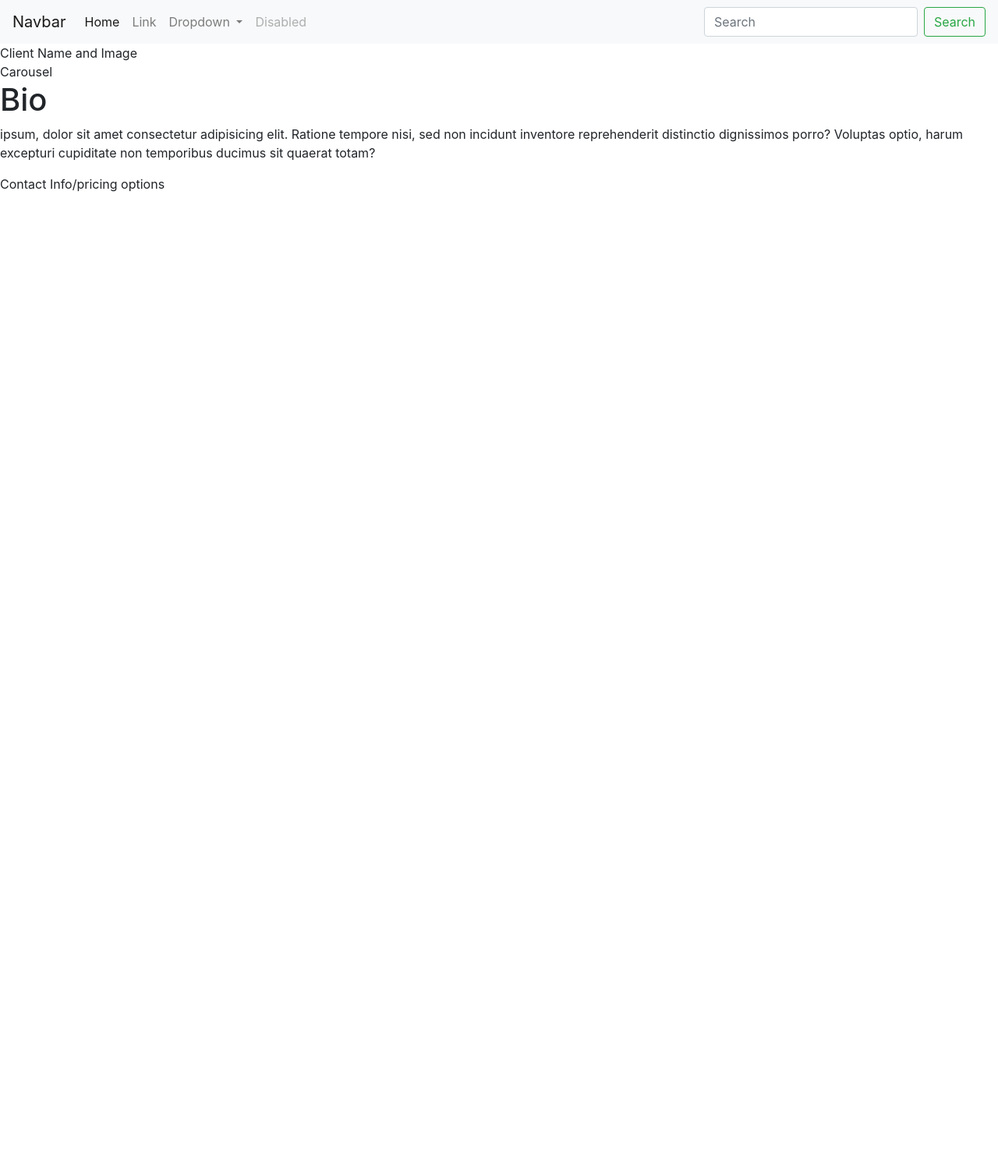
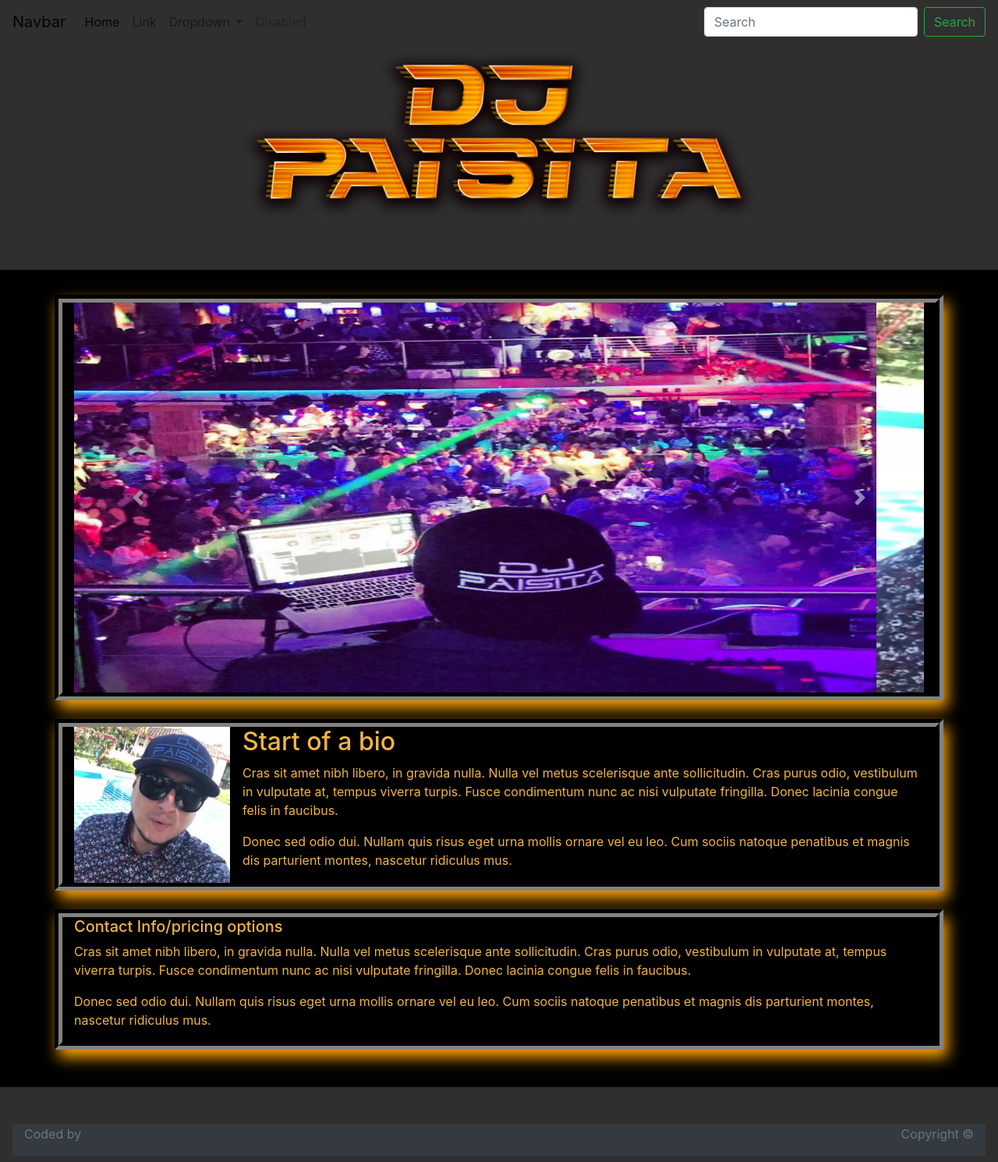
Before and after one commit to Kcaplis87/dj-webpage, a plain HTML site: page dj-webpage-master/index.html in a window 1280 px wide. Shown: the whole page at 78% size. Before the commit the page ends 800 px from the top, so only its background shows below. Drawn offline with nearby package versions, Linux system fonts and the light colour scheme; files that its build step writes are made by us from their sources; files whose address does not match are found by name.

Commit message:
rough draft css style

```diff
--- /dev/null
+++ b/dj-webpage-master/assets/css/style.css
@@ -0,0 +1,29 @@
+* {box-sizing:border-box}
+
+body{
+
+    /* background-color: rgb(48, 47, 47); */
+    /* background-color: rgb(100, 98, 98); */
+    background-color: black;
+
+}
+
+
+.jumbotron,
+.navbar
+{
+
+    /* background-color: rgb(100, 98, 98); */
+    background-color: rgb(48, 47, 47)
+    }
+
+    #bio,
+    #pricing,
+    #slideShow
+    {
+color: rgb(240, 181, 71);
+  border-style: groove;
+  border-width: 10px;
+  border-color: rgb(48, 47, 47);
+  box-shadow: 5px 10px 18px  orange;
+    }
--- a/dj-webpage-master/index.html
+++ b/dj-webpage-master/index.html
@@ -1,21 +1,25 @@
 <!DOCTYPE html>
 <html>
+
 <head>
   <meta charset="utf-8" />
   <meta http-equiv="X-UA-Compatible" content="IE=edge">
-    <title>Page Title</title>
+  <title>Dj Paisita</title>
   <meta name="viewport" content="width=device-width, initial-scale=1">
   <!-- Reset, bootstrap, style links -->
   <link rel="stylesheet" type="text/css" media="screen" href="assets/css/reset.css" />
-    <link rel="stylesheet" href="https://stackpath.bootstrapcdn.com/bootstrap/4.2.1/css/bootstrap.min.css" integrity="sha384-GJzZqFGwb1QTTN6wy59ffF1BuGJpLSa9DkKMp0DgiMDm4iYMj70gZWKYbI706tWS" crossorigin="anonymous">
+  <link rel="stylesheet" href="https://stackpath.bootstrapcdn.com/bootstrap/4.2.1/css/bootstrap.min.css" integrity="sha384-GJzZqFGwb1QTTN6wy59ffF1BuGJpLSa9DkKMp0DgiMDm4iYMj70gZWKYbI706tWS"
+    crossorigin="anonymous">
   <link rel="stylesheet" type="text/css" media="screen" href="assets/css/style.css" />
   <script src="assets/javascript/script.js"></script>
 </head>
+
 <body>
   <!-- navbar with social media and contact options -->
-    <nav class="navbar navbar-expand-lg navbar-light bg-light">
+  <nav class="navbar fixed-top navbar-expand-lg navbar-light">
     <a class="navbar-brand" href="#">Navbar</a>
-            <button class="navbar-toggler" type="button" data-toggle="collapse" data-target="#navbarSupportedContent" aria-controls="navbarSupportedContent" aria-expanded="false" aria-label="Toggle navigation">
+    <button class="navbar-toggler" type="button" data-toggle="collapse" data-target="#navbarSupportedContent"
+      aria-controls="navbarSupportedContent" aria-expanded="false" aria-label="Toggle navigation">
       <span class="navbar-toggler-icon"></span>
     </button>
 
@@ -28,7 +32,8 @@
           <a class="nav-link" href="#">Link</a>
         </li>
         <li class="nav-item dropdown">
-                  <a class="nav-link dropdown-toggle" href="#" id="navbarDropdown" role="button" data-toggle="dropdown" aria-haspopup="true" aria-expanded="false">
+          <a class="nav-link dropdown-toggle" href="#" id="navbarDropdown" role="button" data-toggle="dropdown"
+            aria-haspopup="true" aria-expanded="false">
             Dropdown
           </a>
           <div class="dropdown-menu" aria-labelledby="navbarDropdown">
@@ -48,16 +53,53 @@
       </form>
     </div>
   </nav>
-    <div class="contianer">
-    <!-- Using Jumbotron with client image -->
-        <div class="row Jumbotron">
-            <div class="col-sm-12">Client Name and Image</div>
+
+  <!-- jumbotron -->
+
+  <div class="jumbotron jumbotron-fluid">
+    <div class="container">
+      <img class="mx-auto d-block " src="./assets/images/PAIS.png" alt="DJ Paisita logo" width="60%" height="60%">
     </div>
-    <!-- Carousel with various images provided by client -->
-    <div>Carousel</div>
-    <h1 class="Bio">Bio </h1>
-        <p>ipsum, dolor sit amet consectetur adipisicing elit. Ratione tempore nisi, sed non incidunt inventore reprehenderit distinctio dignissimos porro? Voluptas optio, harum excepturi cupiditate non temporibus ducimus sit quaerat totam?</p>
+  </div>
 
+  <!-- Carousel -->
+  <div class="container mb-4" id="slideShow">
+  <div id="carouselExampleControls" class="carousel slide" data-ride="carousel">
+      <div class="carousel-inner">
+        <div class="carousel-item active">
+          <img src="./assets/images/crowd.jpg" class="d-block w-100" alt="..." height="500px">
+        </div>
+        <div class="carousel-item">
+          <img src="./assets/images/blueHat.jpg" class="d-block w-100" alt="..."height="500px">
+        </div>
+        <div class="carousel-item">
+          <img src="./assets/images/booth.jpg" class="d-block w-100" alt="..."height="500px">
+        </div>
+      </div>
+      <a class="carousel-control-prev" href="#carouselExampleControls" role="button" data-slide="prev">
+        <span class="carousel-control-prev-icon" aria-hidden="true"></span>
+        <span class="sr-only">Previous</span>
+      </a>
+      <a class="carousel-control-next" href="#carouselExampleControls" role="button" data-slide="next">
+        <span class="carousel-control-next-icon" aria-hidden="true"></span>
+        <span class="sr-only">Next</span>
+      </a>
+    </div>
+</div>
+
+
+
+<!-- bio -->
+<div class="container mb-4" id="bio">
+<div class="media">
+    <img src="./assets/images/blueHat.jpg" class="align-self-start mr-3" alt="..." width="200px" height="200px">
+    <div class="media-body">
+      <h2 class="mt-0">Start of a bio</h2>
+      <p>Cras sit amet nibh libero, in gravida nulla. Nulla vel metus scelerisque ante sollicitudin. Cras purus odio, vestibulum in vulputate at, tempus viverra turpis. Fusce condimentum nunc ac nisi vulputate fringilla. Donec lacinia congue felis in faucibus.</p>
+      <p>Donec sed odio dui. Nullam quis risus eget urna mollis ornare vel eu leo. Cum sociis natoque penatibus et magnis dis parturient montes, nascetur ridiculus mus.</p>
+    </div>
+  </div>
+</div>
   <!-- Music Mixes on records that can start spinning when clicked -->
 
 
@@ -66,13 +108,33 @@
 
 
 
+
+ <div class="container" id="pricing">
+    <h5>Contact Info/pricing options</h5>
+    <p>Cras sit amet nibh libero, in gravida nulla. Nulla vel metus scelerisque ante sollicitudin. Cras purus odio, vestibulum in vulputate at, tempus viverra turpis. Fusce condimentum nunc ac nisi vulputate fringilla. Donec lacinia congue felis in faucibus.</p>
+    <p>Donec sed odio dui. Nullam quis risus eget urna mollis ornare vel eu leo. Cum sociis natoque penatibus et magnis dis parturient montes, nascetur ridiculus mus.</p>
+
+
   </div>
 
-    <footer>Contact Info/pricing options</footer>
+  <footer class=" navbar navbar-fixed-bottom mt-5 pt-5  text-muted text-center">
+      <div class="container-fluid bg-dark">
+          <p>
+              Coded by
+           </p>
+           <P>
+              Copyright &copy;
+           </P>
+      </div>
+    </footer>
 
   <!-- link bootstrap jQuery -->
-    <script src="https://code.jquery.com/jquery-3.3.1.slim.min.js" integrity="sha384-q8i/X+965DzO0rT7abK41JStQIAqVgRVzpbzo5smXKp4YfRvH+8abtTE1Pi6jizo" crossorigin="anonymous"></script>
-    <script src="https://cdnjs.cloudflare.com/ajax/libs/popper.js/1.14.6/umd/popper.min.js" integrity="sha384-wHAiFfRlMFy6i5SRaxvfOCifBUQy1xHdJ/yoi7FRNXMRBu5WHdZYu1hA6ZOblgut" crossorigin="anonymous"></script>
-    <script src="https://stackpath.bootstrapcdn.com/bootstrap/4.2.1/js/bootstrap.min.js" integrity="sha384-B0UglyR+jN6CkvvICOB2joaf5I4l3gm9GU6Hc1og6Ls7i6U/mkkaduKaBhlAXv9k" crossorigin="anonymous"></script>
+  <script src="https://code.jquery.com/jquery-3.3.1.slim.min.js" integrity="sha384-q8i/X+965DzO0rT7abK41JStQIAqVgRVzpbzo5smXKp4YfRvH+8abtTE1Pi6jizo"
+    crossorigin="anonymous"></script>
+  <script src="https://cdnjs.cloudflare.com/ajax/libs/popper.js/1.14.6/umd/popper.min.js" integrity="sha384-wHAiFfRlMFy6i5SRaxvfOCifBUQy1xHdJ/yoi7FRNXMRBu5WHdZYu1hA6ZOblgut"
+    crossorigin="anonymous"></script>
+  <script src="https://stackpath.bootstrapcdn.com/bootstrap/4.2.1/js/bootstrap.min.js" integrity="sha384-B0UglyR+jN6CkvvICOB2joaf5I4l3gm9GU6Hc1og6Ls7i6U/mkkaduKaBhlAXv9k"
+    crossorigin="anonymous"></script>
 </body>
+
 </html>
```
Also changed, not shown: assets/css/style.css (deleted), dj-webpage-master/assets/images/blueHat.jpg (added), dj-webpage-master/assets/images/booth.jpg (added), dj-webpage-master/assets/images/crowd.jpg (added), dj-webpage-master/assets/javascript/script.js (added), 6 other files. Lines whose indentation alone changed are shown as unchanged.
